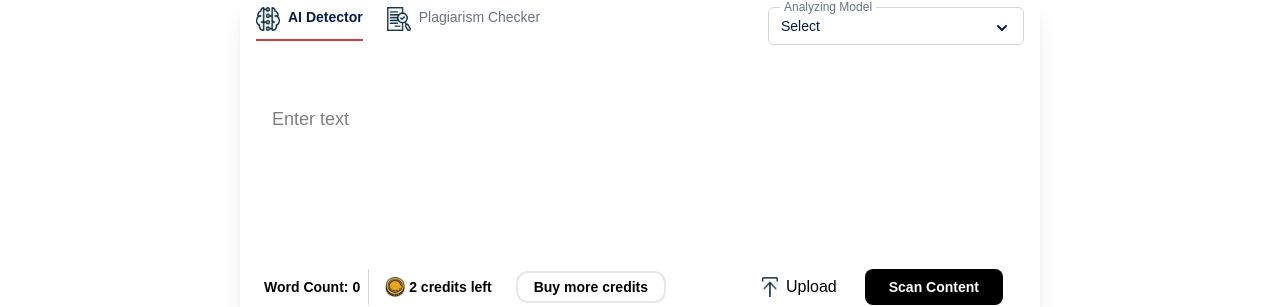
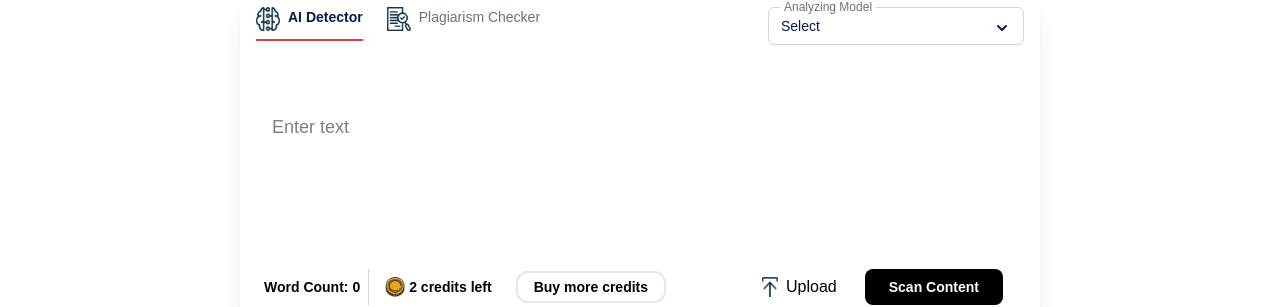
Before and after one commit to Princesibukun/AI-verify, a React (Vite) app: page / in a window 1280 px wide. Shown: the part 253-560 px from the top of the page. Built offline with nearby package versions, Linux system fonts and the light colour scheme.

Commit message:
Updated Hero and NavBar components

```diff
--- a/src/components/Hero.tsx
+++ b/src/components/Hero.tsx
@@ -125,7 +125,7 @@ const Hero = () => {
             </div>
           ) : (
             <textarea
-              className="mt-2 h-52 w-full p-4 text-sm sm:text-base md:text-lg leading-relaxed outline-none resize-none overflow-auto whitespace-pre-wrap rounded-lg text-black bg-white"
+              className="mt-4 h-56 w-full p-4 text-sm sm:text-base md:text-lg leading-relaxed outline-none resize-none overflow-auto whitespace-pre-wrap rounded-lg text-black bg-white"
               placeholder="Enter text"
               value={inputText}
               onChange={(e) => setInputText(e.target.value)}
```
